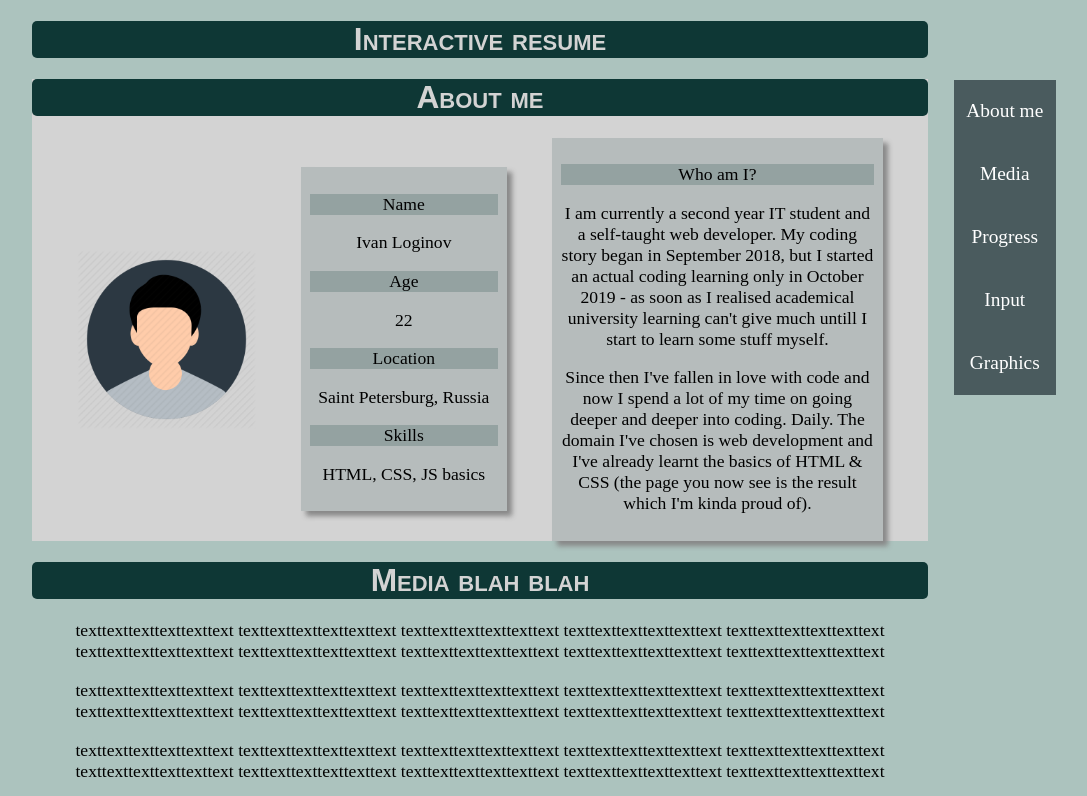
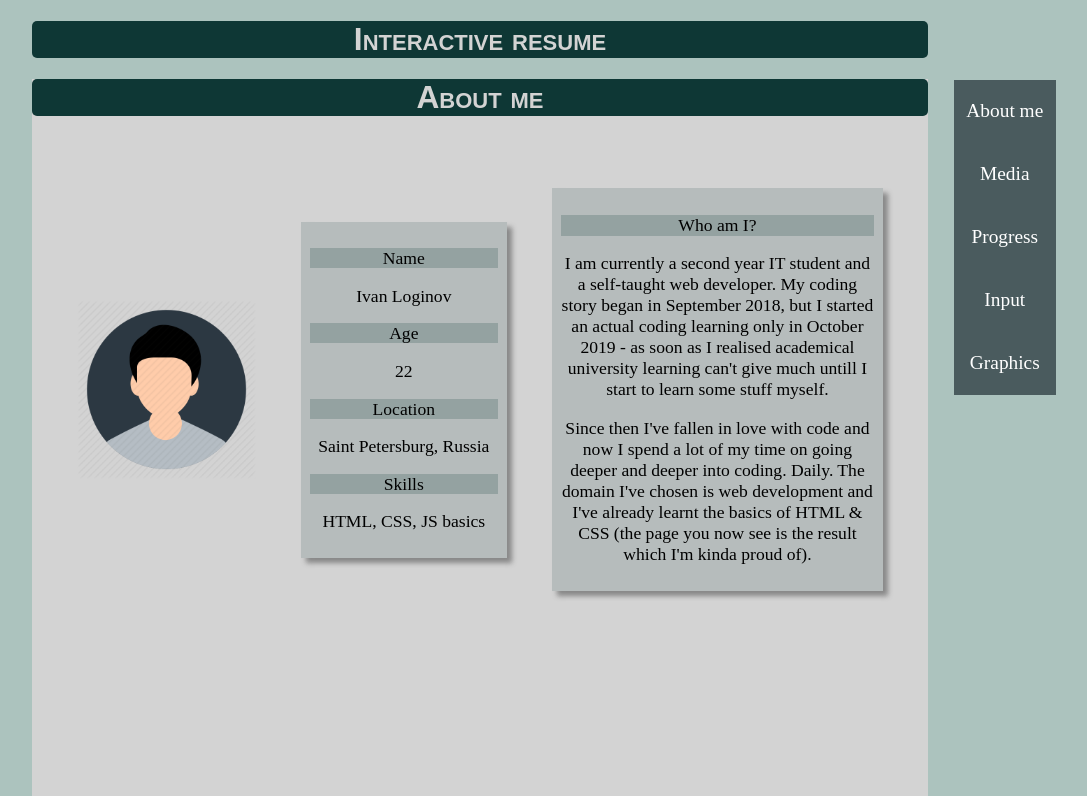
Before and after one commit to redboneskirmish/redboneskirmish.github.io, a plain HTML site: page index.html in a window 1280 px wide. Shown: the top 796 px of the page, without its empty margins (160-1247 px from the left). Drawn offline with Linux system fonts and the light colour scheme.

Commit message:
Update projectStyle.css

```diff
--- a/projectStyle.css
+++ b/projectStyle.css
@@ -50,10 +50,12 @@ h1 {
 
 #aboutMe {
     background-color: lightgrey;
+    height: 100vh;
 }
 
 #attachedMedia {
-    background-color: #acc3be;
+    background-color: lightgrey;
+    height: 100vh;
 }
 
 .container {
@@ -61,6 +63,7 @@ h1 {
     flex-direction: row;
     justify-content: space-around;
     align-items: center;
+    margin-top: 8%;
 }
 
 #aboutMeShort {
@@ -85,3 +88,7 @@ h1 {
 #optionName {
     background: rgba(14, 55, 53, 0.2);
 }
+
+.amsP {
+    line-height: 20px;
+}
```
